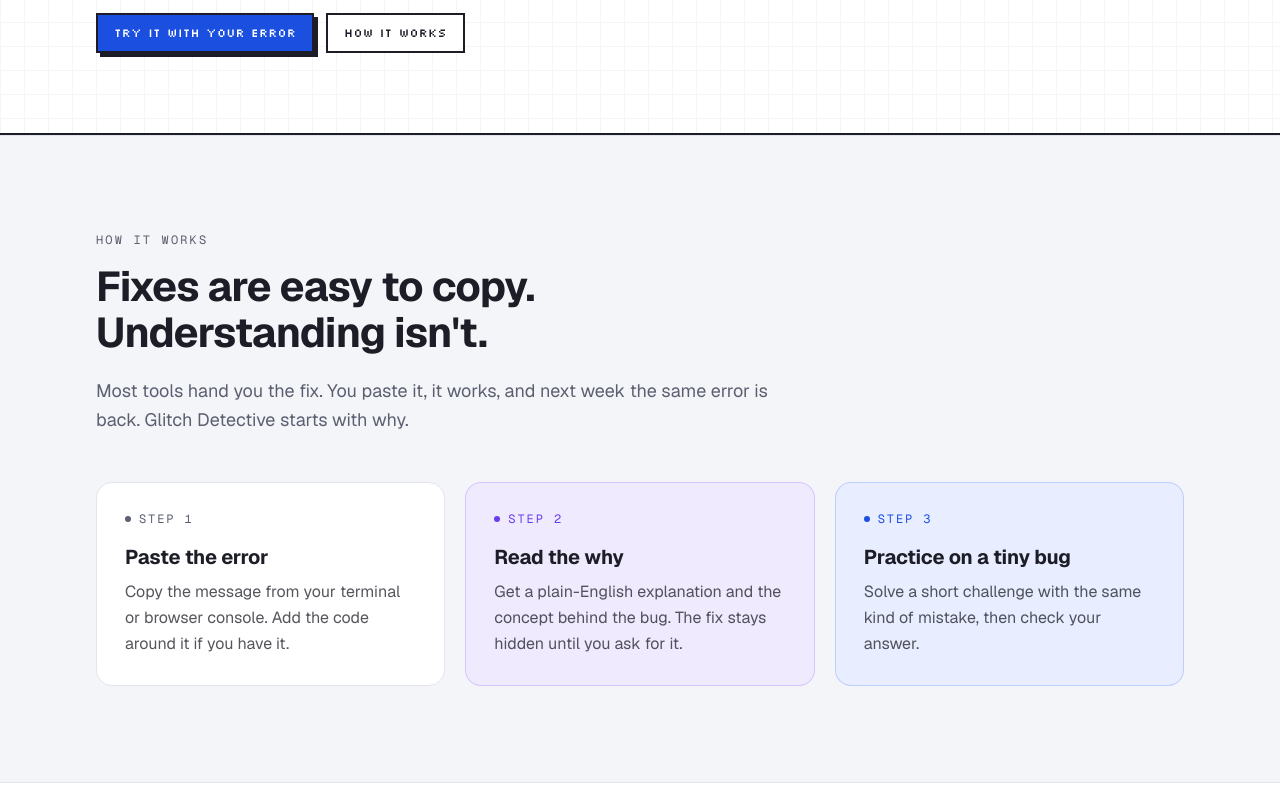
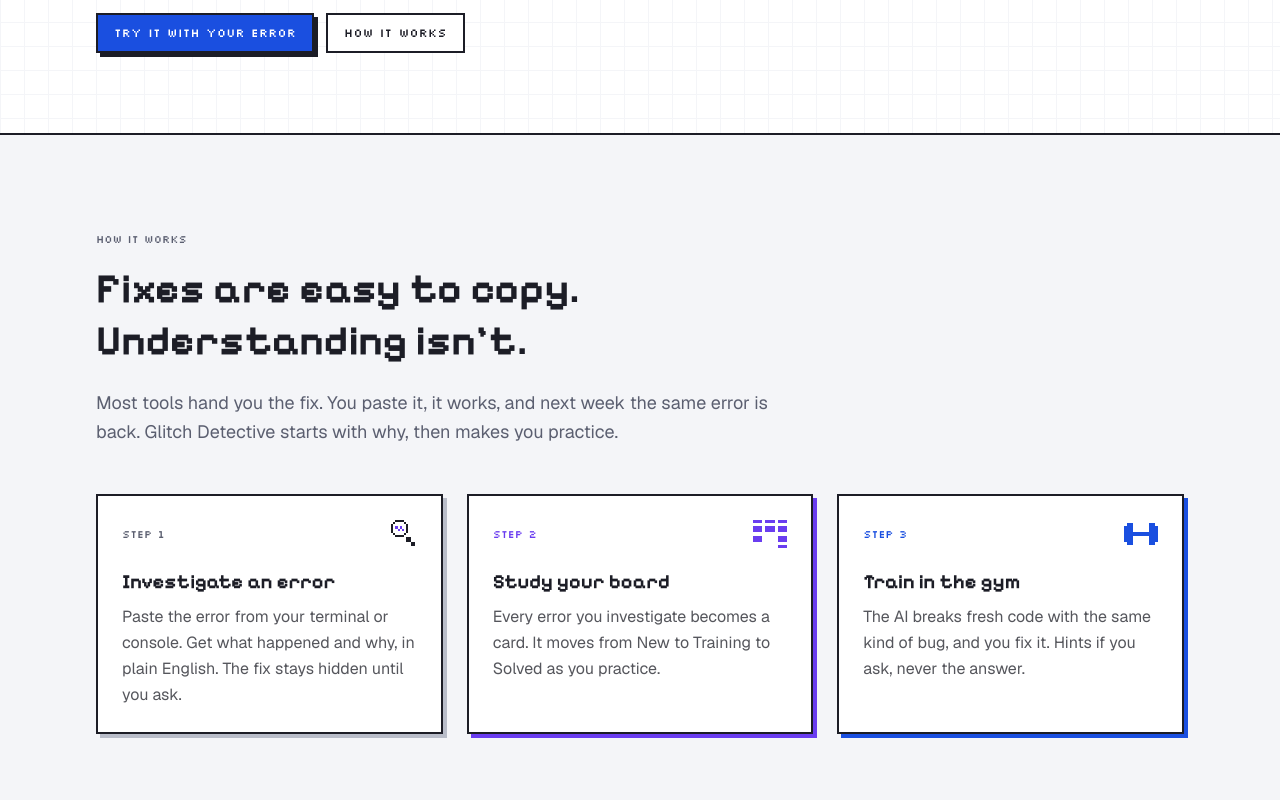
Before and after one commit to evertonrocha2/glitch-lab, a React (Vite) app: page / in a window 1280 px wide. Shown: the part 720-1520 px from the top of the page. Built offline with nearby package versions, Linux system fonts and the light colour scheme.

Commit message:
feat: pixel lab how it works with pixel icons

```diff
--- a/src/components/landing/HowItWorks.jsx
+++ b/src/components/landing/HowItWorks.jsx
@@ -1,51 +1,54 @@
+import PixelCard from '../pixel/PixelCard.jsx'
+import StepIcon from './StepIcon.jsx'
+
 const STEPS = [
   {
-    title: 'Paste the error',
-    body: 'Copy the message from your terminal or browser console. Add the code around it if you have it.',
-    tone: 'text-muted',
-    dot: 'bg-muted',
-    card: 'border-line bg-white',
+    title: 'Investigate an error',
+    body: 'Paste the error from your terminal or console. Get what happened and why, in plain English. The fix stays hidden until you ask.',
+    icon: 'investigate',
+    tone: 'muted',
+    label: 'text-muted',
   },
   {
-    title: 'Read the why',
-    body: 'Get a plain-English explanation and the concept behind the bug. The fix stays hidden until you ask for it.',
-    tone: 'text-primary',
-    dot: 'bg-primary',
-    card: 'border-primary/20 bg-primary-soft',
+    title: 'Study your board',
+    body: 'Every error you investigate becomes a card. It moves from New to Training to Solved as you practice.',
+    icon: 'board',
+    tone: 'primary',
+    label: 'text-primary',
   },
   {
-    title: 'Practice on a tiny bug',
-    body: 'Solve a short challenge with the same kind of mistake, then check your answer.',
-    tone: 'text-secondary',
-    dot: 'bg-secondary',
-    card: 'border-secondary/20 bg-secondary-soft',
+    title: 'Train in the gym',
+    body: 'The AI breaks fresh code with the same kind of bug, and you fix it. Hints if you ask, never the answer.',
+    icon: 'gym',
+    tone: 'secondary',
+    label: 'text-secondary',
   },
 ]
 
 export default function HowItWorks() {
   return (
-    <section id="how" aria-labelledby="how-title" className="scroll-mt-4 border-y border-line bg-mist">
+    <section id="how" aria-labelledby="how-title" className="scroll-mt-4 border-b-2 border-ink bg-mist">
       <div className="mx-auto max-w-6xl px-5 py-20 sm:px-8 lg:py-24">
         <div className="max-w-2xl">
-          <p className="font-mono text-xs uppercase tracking-[0.18em] text-muted">How it works</p>
-          <h2 id="how-title" className="mt-4 font-display text-3xl font-bold tracking-[-0.02em] text-ink sm:text-[2.6rem] sm:leading-[1.1]">
+          <p className="font-label text-[11px] text-muted">How it works</p>
+          <h2 id="how-title" className="mt-4 font-pixel text-3xl font-bold leading-tight text-ink sm:text-[2.6rem]">
             Fixes are easy to copy. Understanding isn't.
           </h2>
           <p className="mt-5 text-lg leading-relaxed text-muted">
             Most tools hand you the fix. You paste it, it works, and next week the same error is back. Glitch Detective
-            starts with why.
+            starts with why, then makes you practice.
           </p>
         </div>
-        <ol aria-label="How it works" className="mt-12 grid gap-5 md:grid-cols-3">
+        <ol aria-label="How it works" className="mt-12 grid gap-6 md:grid-cols-3">
           {STEPS.map((step, index) => (
-            <li key={step.title} className={`rounded-2xl border p-6 sm:p-7 ${step.card}`}>
-              <p className={`flex items-center gap-2 font-mono text-xs uppercase tracking-[0.16em] ${step.tone}`}>
-                <span aria-hidden="true" className={`size-1.5 rounded-full ${step.dot}`} />
-                Step {index + 1}
-              </p>
-              <h3 className="mt-4 font-display text-xl font-bold tracking-[-0.01em] text-ink">{step.title}</h3>
+            <PixelCard as="li" key={step.title} tone={step.tone} className="p-6">
+              <div className={`flex items-center justify-between ${step.label}`}>
+                <p className="font-label text-[11px]">Step {index + 1}</p>
+                <StepIcon kind={step.icon} className="h-7 w-auto" />
+              </div>
+              <h3 className="mt-5 font-pixel text-xl font-bold text-ink">{step.title}</h3>
               <p className="mt-2 leading-relaxed text-ink/75">{step.body}</p>
-            </li>
+            </PixelCard>
           ))}
         </ol>
       </div>
--- /dev/null
+++ b/src/components/landing/StepIcon.jsx
@@ -0,0 +1,25 @@
+import PixelLogo from '../pixel/PixelLogo.jsx'
+
+// [x, y, width, height] pixels on an 11x9 grid.
+const SHAPES = {
+  // Three kanban columns holding cards.
+  board: [
+    [0, 0, 3, 1], [4, 0, 3, 1], [8, 0, 3, 1],
+    [0, 2, 3, 2], [0, 5, 3, 2], [4, 2, 3, 2], [8, 2, 3, 2], [8, 5, 3, 2], [8, 8, 3, 1],
+  ],
+  // A dumbbell: the gym.
+  gym: [
+    [0, 2, 1, 5], [1, 1, 2, 7], [3, 4, 5, 1], [8, 1, 2, 7], [10, 2, 1, 5],
+  ],
+}
+
+export default function StepIcon({ kind, className = '' }) {
+  if (kind === 'investigate') return <PixelLogo className={className} />
+  return (
+    <svg aria-hidden="true" viewBox="0 0 11 9" shapeRendering="crispEdges" className={`fill-current ${className}`}>
+      {SHAPES[kind].map(([x, y, width, height]) => (
+        <rect key={`${x}-${y}`} x={x} y={y} width={width} height={height} />
+      ))}
+    </svg>
+  )
+}
```
Also changed, not shown: 1 other file (tests, documents, lock files or other folders).
